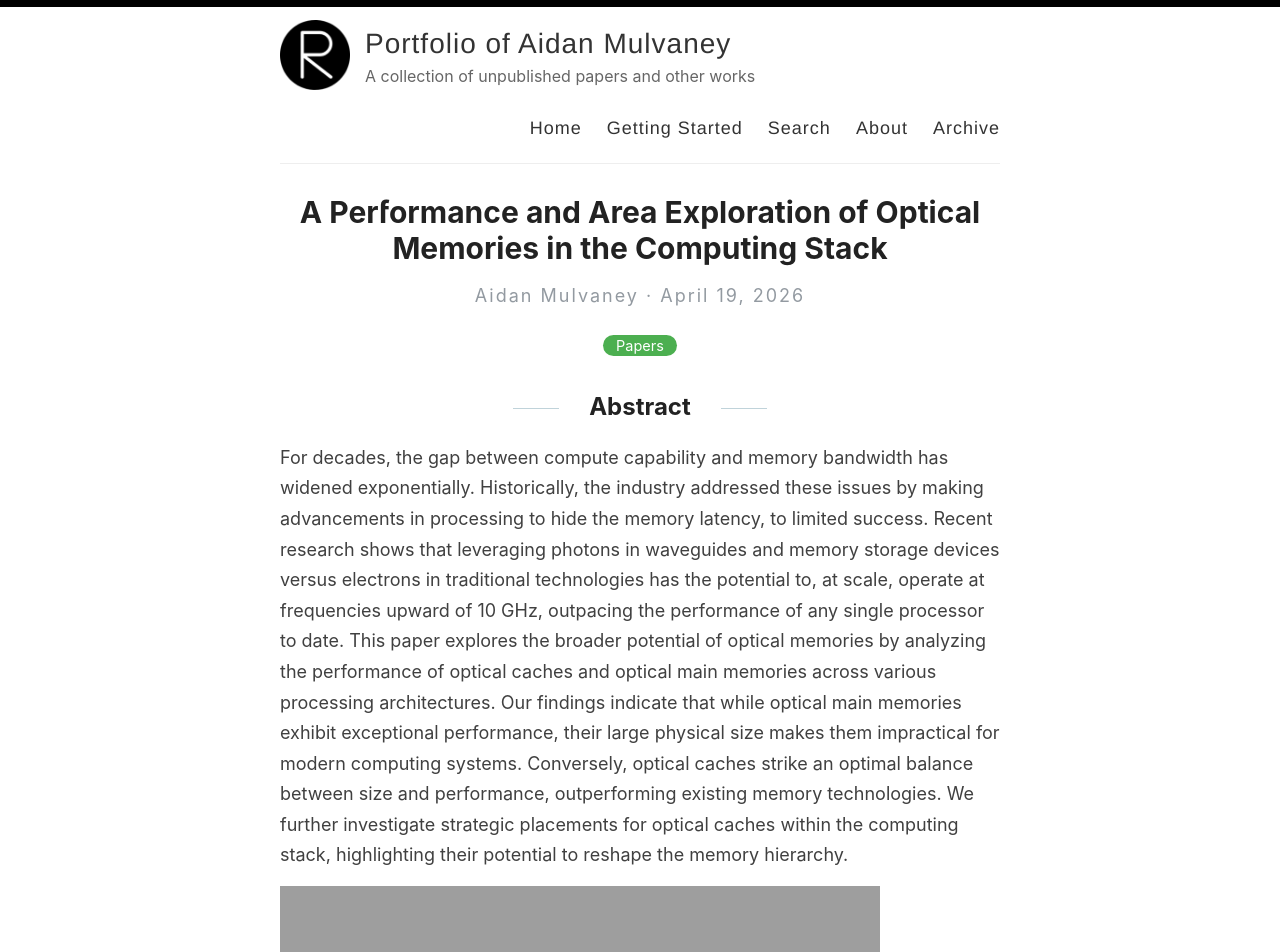
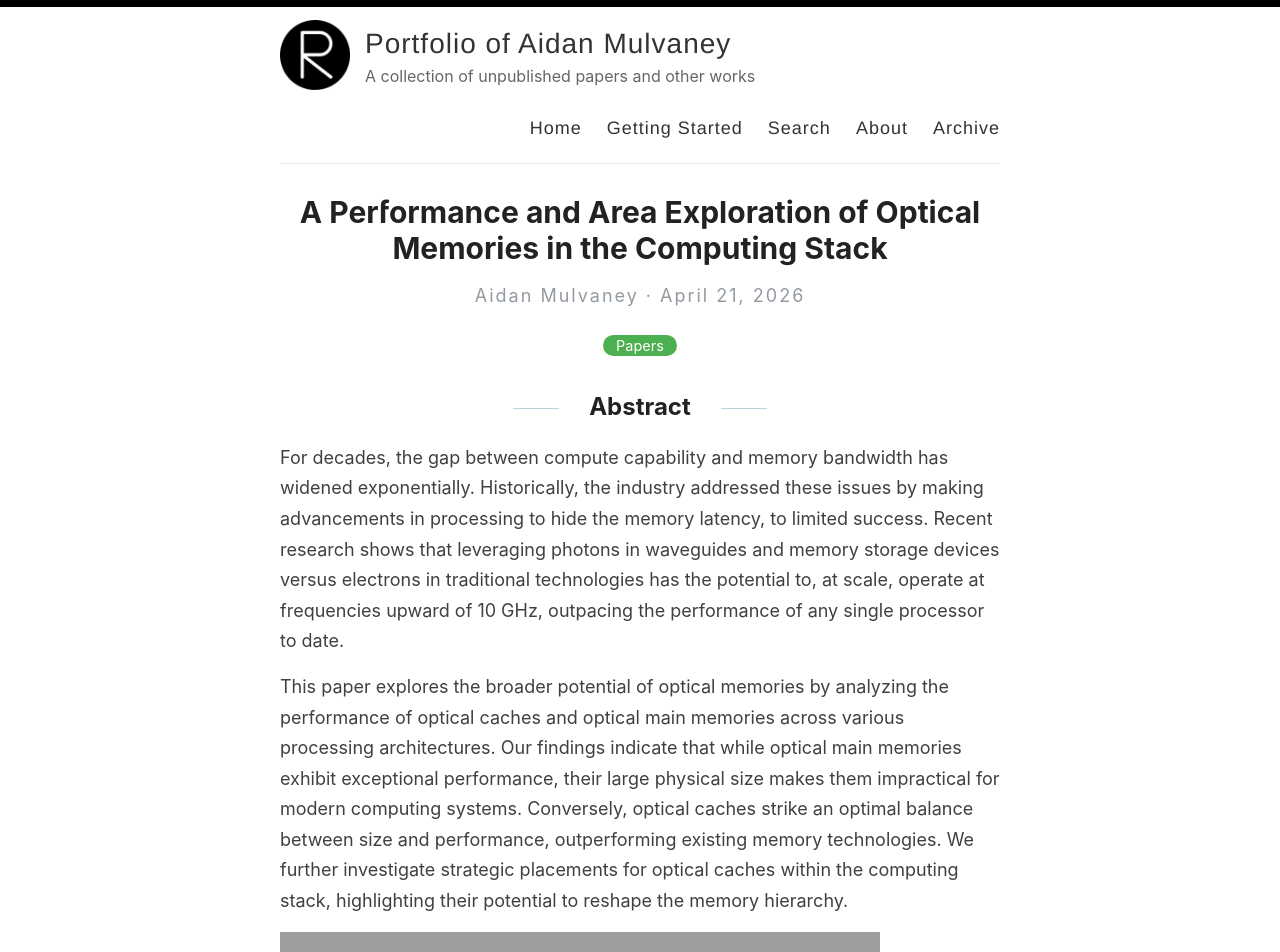
Before and after one commit to aidanmmulv/aidanmmulv.github.io, a Jekyll site: the page built from _posts/2026-4-21-ECE752-Paper.md, in a window 1280 px wide and 1400 px high. Shown: the top 952 px of the window. Built offline with Jekyll 4.4.1, drawn with Linux system fonts in a browser that asks for light colours; grey boxes are pictures that could not be loaded.

Commit message:
Update PDF src and rename paper date

```diff
--- a/_posts/2026-4-19-ECE752-Paper.md
+++ b/_posts/2026-4-21-ECE752-Paper.md
@@ -7,6 +7,7 @@ categories: [Papers]
 ## Abstract
 
 For decades, the gap between compute capability and memory bandwidth has widened exponentially. Historically, the industry addressed these issues by making advancements in processing to hide the memory latency, to limited success. Recent research shows that leveraging photons in waveguides and memory storage devices versus electrons in traditional technologies has the potential to, at scale, operate at frequencies upward of 10 GHz, outpacing the performance of any single processor to date.
+
 This paper explores the broader potential of optical memories by analyzing the performance of optical caches and optical main memories across various processing architectures. Our findings indicate that while optical main memories exhibit exceptional performance, their large physical size makes them impractical for modern computing systems. Conversely, optical caches strike an optimal balance between size and performance, outperforming existing memory technologies. We further investigate strategic placements for optical caches within the computing stack, highlighting their potential to reshape the memory hierarchy.
 
-<iframe src="files/ECE_752_Final_Report.pdf" style="width:600px; height:500px;" frameborder="0"></iframe>
+<iframe src="https://aidanmmulv.github.io/files/ECE_752_Final_Report.pdf" style="width:600px; height:500px;" frameborder="0"></iframe>
```
Also changed, not shown: _posts/2026-4-21-ECE757-Paper.md (renamed from _posts/2026-4-19-ECE757-Paper.md, +2 -2 lines).
